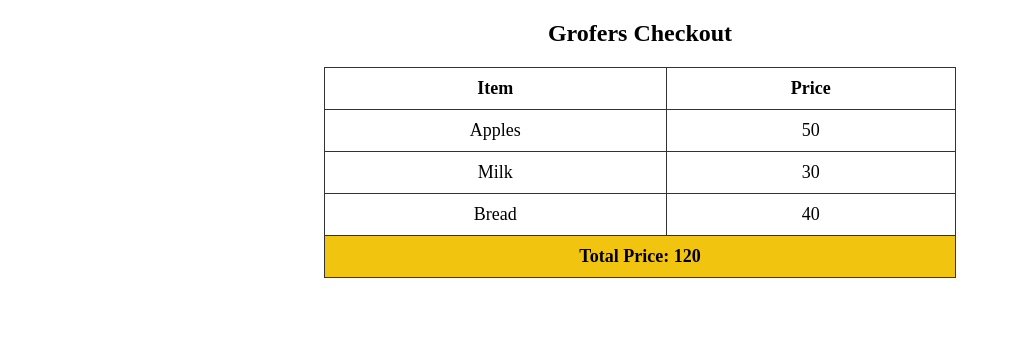
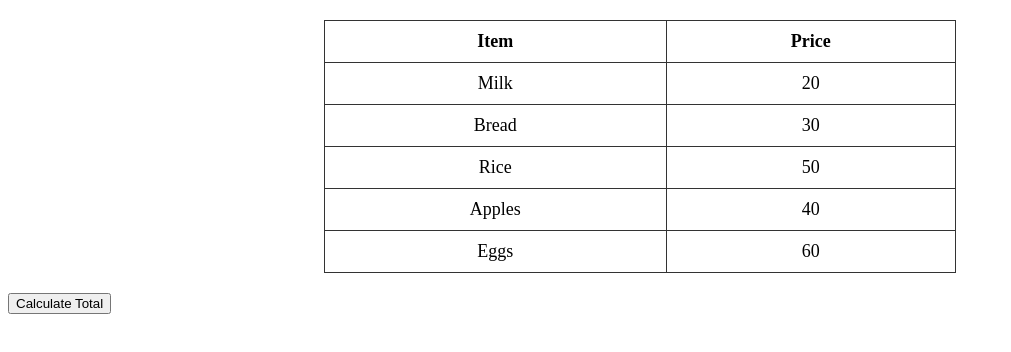
Before and after one commit to acciojob/grofers-checkout-Jidugutejesh, a website: page main.html in a window 1280 px wide. Shown: the whole page, without its empty margins (0-1011 px from the left). Drawn offline with Linux system fonts and the light colour scheme.

Commit message:
created a submission

```diff
--- a/main.html
+++ b/main.html
@@ -4,30 +4,40 @@
 
 <head>
 	<link rel="stylesheet" href="styles.css">
+	<title>Grofers Checkout</title>
 </head>
 
 <body>
     <!-- the entire body must be written by student -->
-	  <h2 style="text-align:center;">Grofers Checkout</h2>
-
- <table id="groceryTable">
+  <table border="1" id="grocery">
     <tr>
       <th>Item</th>
       <th>Price</th>
     </tr>
     <tr>
-      <td class="item">Apples</td>
-      <td class="prices">50</td>
-    </tr>
-    <tr>
       <td class="item">Milk</td>
-      <td class="prices">30</td>
+      <td class="price" contenteditable="true">20</td>
     </tr>
     <tr>
       <td class="item">Bread</td>
-      <td class="prices">40</td>
+      <td class="price" contenteditable="true">30</td>
+    </tr>
+    <tr>
+      <td class="item">Rice</td>
+      <td class="price" contenteditable="true">50</td>
+    </tr>
+    <tr>
+      <td class="item">Apples</td>
+      <td class="price" contenteditable="true">40</td>
+    </tr>
+    <tr>
+      <td class="item">Eggs</td>
+      <td class="price" contenteditable="true">60</td>
     </tr>
   </table>
+
+  <button onclick="calculateTotal()">Calculate Total</button>
+  <div id="ans"></div>
     <script type="text/javascript" src="./script.js">
 </script>
 
--- a/script.js
+++ b/script.js
@@ -1,20 +1,11 @@
-// Select all price elements
-const prices = document.querySelectorAll(".prices");
+    function calculateTotal() {
+      let prices = document.querySelectorAll(".price");
+      let total = 0;
 
-// Calculate total
-let total = 0;
-prices.forEach(priceCell => {
-  total += parseFloat(priceCell.textContent); // convert text to number
-});
+      prices.forEach(cell => {
+        let val = parseFloat(cell.textContent) || 0;
+        total += val;
+      });
 
-// Create new row
-const table = document.getElementById("groceryTable");
-const totalRow = document.createElement("tr");
-totalRow.classList.add("total-row");
-
-const totalCell = document.createElement("td");
-totalCell.colSpan = 2; // span across both columns
-totalCell.textContent = "Total Price: " + total;
-
-totalRow.appendChild(totalCell);
-table.appendChild(totalRow);
+      document.getElementById("ans").textContent = total;
+    }
```
